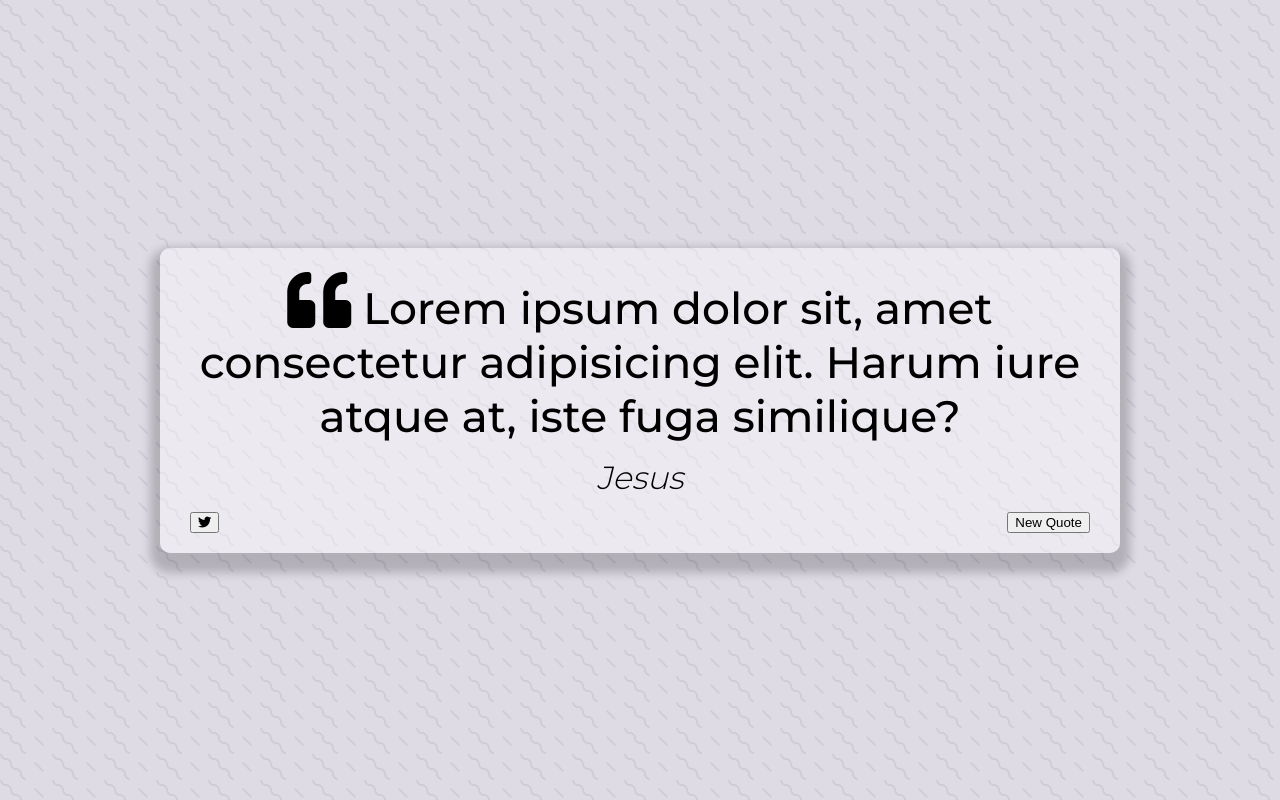
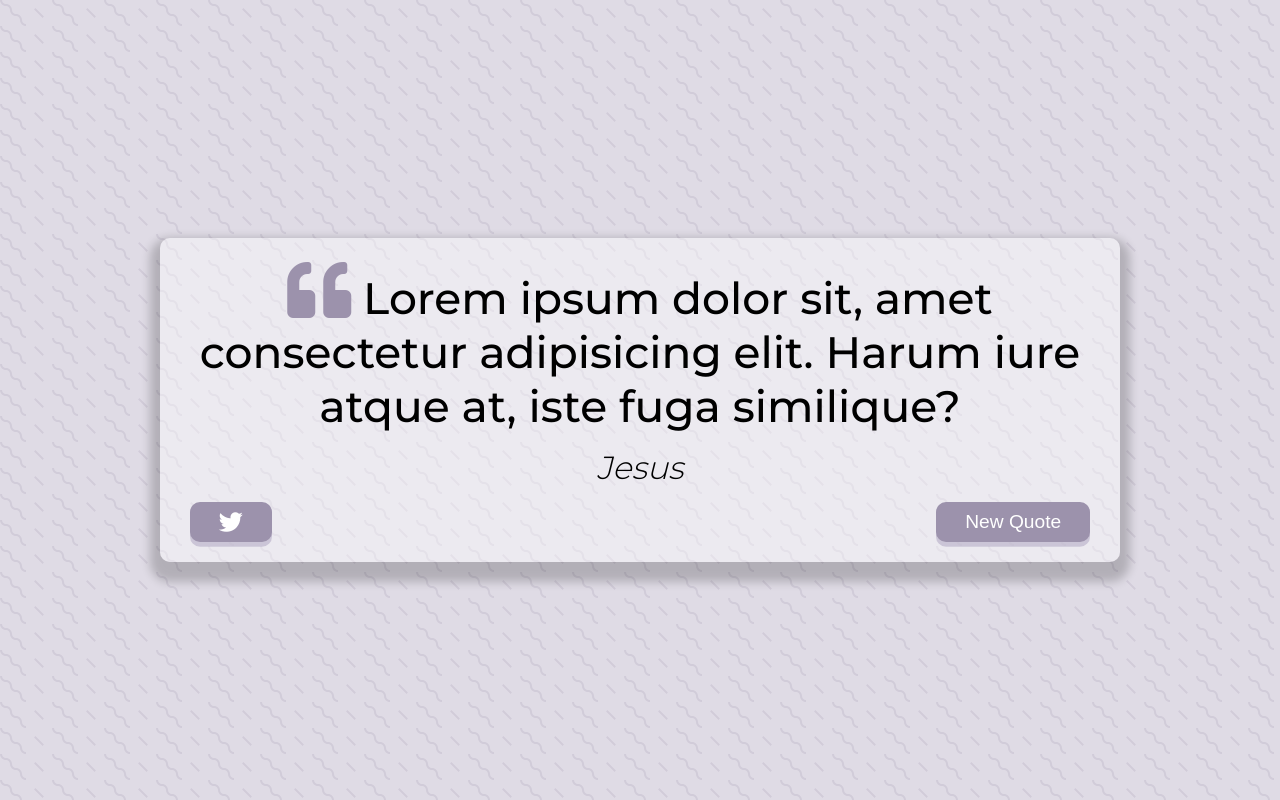
Before and after one commit to GuilhermeAmado/quote-generator, a plain HTML site: page index.html in a window 1280 px wide. Drawn offline with Linux system fonts and the light colour scheme.

Commit message:
Add button styles

```diff
--- a/style.css
+++ b/style.css
@@ -37,6 +37,7 @@ body {
 
 .fa-quote-left {
   font-size: 4rem;
+  color: #9c92ac;
 }
 
 .quote-author {
@@ -52,6 +53,32 @@ body {
   justify-content: space-between;
 }
 
+button {
+  cursor: pointer;
+  font-size: 1.2rem;
+  height: 2.5rem;
+  border: none;
+  border-radius: 10px;
+  color: white;
+  background-color: #9c92ac;
+  outline: none;
+  padding: 0.5rem 1.8rem;
+  box-shadow: 0 0.3rem rgba(182, 173, 199, 0.6);
+}
+
+button:hover {
+  filter: brightness(110%);
+}
+
+button:active {
+  transform: translate(0, 0.3rem);
+  box-shadow: 0 0.1rem rgba(182, 173, 199, 0.6);
+}
+
+.fa-twitter {
+  font-size: 1.5rem;
+}
+
 /* Media Query: Tablet or Smaller */
 @media screen and (max-width: 1000px) {
   .quote-container {
```
